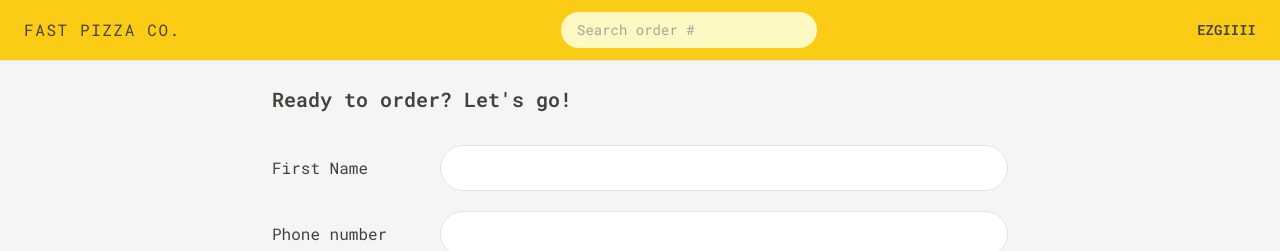
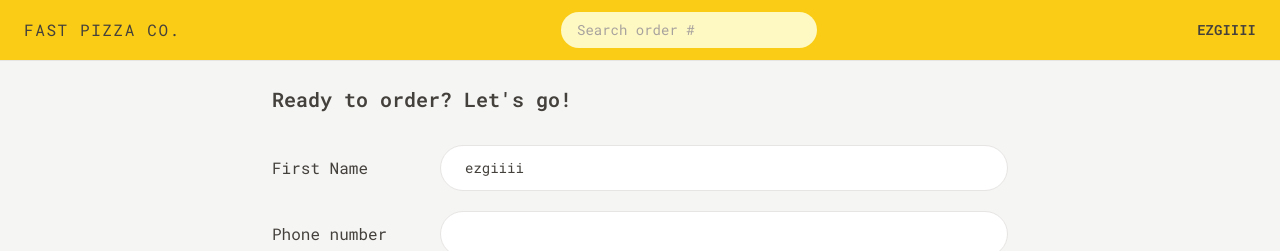
Before and after one commit to ezgikardes/fast-pizza, a React (Vite) app: page /order/new in a window 1280 px wide. Shown: the top 251 px of the page. Built offline with nearby package versions, Linux system fonts and the light colour scheme.

Commit message:
feat: integrate Redux for username management across Cart, CreateOrder, and Home components

```diff
--- a/src/features/cart/Cart.jsx
+++ b/src/features/cart/Cart.jsx
@@ -2,6 +2,7 @@
 import LinkButton from '../../ui/LinkButton';
 import Button from '../../ui/Button';
 import CartItem from './CartItem';
+import { useSelector } from 'react-redux';
 
 const fakeCart = [
   {
@@ -29,6 +30,7 @@
 
 function Cart() {
   const cart = fakeCart;
+  const username = useSelector((state) => state.user.username)
 
   return (
     <div className='py-3 px-4'>
@@ -36,7 +38,7 @@
         &larr; Back to menu
       </LinkButton>
 
-      <h2 className='mt-7 text-xl font-semibold'>Your cart, %NAME%</h2>
+      <h2 className='mt-7 text-xl font-semibold'>Your cart, {username}</h2>
 
       <ul className='divide-y divide-stone-200 border-b mt-3'>
         {cart.map(item => <CartItem item={item} key={item.key} />)}
--- a/src/features/order/CreateOrder.jsx
+++ b/src/features/order/CreateOrder.jsx
@@ -2,6 +2,7 @@
 import { Form, redirect, useActionData, useNavigation } from "react-router-dom";
 import { createOrder } from "../../services/apiRestaurant";
 import Button from "../../ui/Button";
+import { useSelector } from "react-redux";
 
 // https://uibakery.io/regex-library/phone-number
 const isValidPhone = (str) =>
@@ -34,6 +35,7 @@
 ];
 
 function CreateOrder() {
+  const username = useSelector((state) => state.user.username)
 
   const navigation = useNavigation()
   const isSubmitting = navigation.state === "submitting"
@@ -43,6 +45,7 @@
   // const [withPriority, setWithPriority] = useState(false);
   const cart = fakeCart;
 
+
   return (
     <div className="py-6 px-4">
       <h2 className="mb-8 text-xl font-semibold">Ready to order? Let's go!</h2>
@@ -50,7 +53,12 @@
       <Form method='POST' action="/order/new">
         <div className="mb-5 flex gap-2 flex-col sm:flex-row sm:items-center">
           <label className="sm:basis-40">First Name</label>
-          <input className="input grow" type="text" name="customer" required />
+          <input
+            className="input grow"
+            type="text"
+            name="customer"
+            defaultValue={username}
+            required />
         </div>
 
         <div className="mb-5 flex gap-2 flex-col sm:flex-row sm:items-center">
--- a/src/features/user/CreateUser.jsx
+++ b/src/features/user/CreateUser.jsx
@@ -1,11 +1,20 @@
 import { useState } from 'react';
 import Button from '../../ui/Button';
+import { useDispatch } from 'react-redux';
+import { updateName } from './userSlice';
+import { useNavigate } from 'react-router-dom';
 
 function CreateUser() {
   const [username, setUsername] = useState('');
+  const dispatch = useDispatch();
+  const navigate = useNavigate();
 
   function handleSubmit(e) {
     e.preventDefault();
+    if (!username) return;
+
+    dispatch(updateName(username));
+    navigate('/menu');
   }
 
   return (
--- a/src/ui/Home.jsx
+++ b/src/ui/Home.jsx
@@ -1,6 +1,11 @@
+import { useSelector } from "react-redux"
 import CreateUser from "../features/user/CreateUser"
+import Button from "./Button"
 
 function Home() {
+
+  const username = useSelector((state) => state.user.username)
+
   return (
     <div className="px-4 my-10 text-center sm:my-16">
       <h1 className="mb-8 text-xl font-semibold md:text-3xl">
@@ -10,7 +15,14 @@
           Straight out of the oven, straight to you.
         </span>
       </h1>
-      <CreateUser />
+
+      {username === '' ? (
+        <CreateUser />
+      ) : (
+        <Button to='menu' type='primary'>
+          Continue ordering, {username}
+        </Button>
+      )}
     </div>
   )
 }
```
